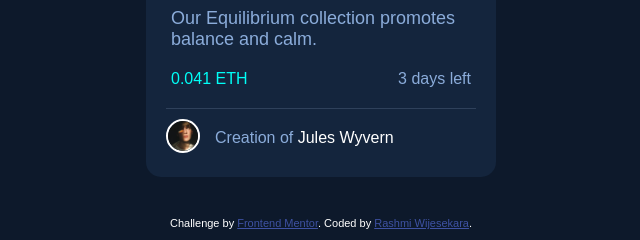
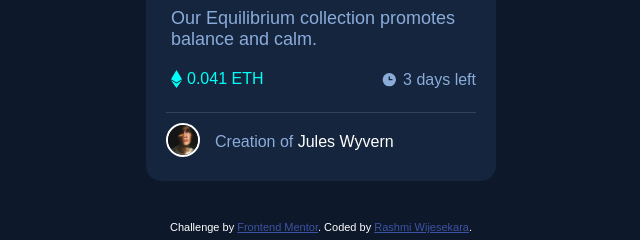
Before and after one commit to Rashmi-Wijesekara/nft-preview-card-component, a plain HTML site: page index.html in a window 1280 px wide. Shown: the part 405-645 px from the top of the page, 319-959 px from the left. Drawn offline with Linux system fonts and the light colour scheme; a web font is replaced by a local one.

Commit message:
chellenge completed

```diff
--- a/index.html
+++ b/index.html
@@ -27,13 +27,24 @@
 				Our Equilibrium collection promotes balance and calm.
 			</div>
 
-			<div class="eth">
-				0.041 ETH
+			<div class="eth-row">
+				<div class="eth-img">
+					<img src="images/icon-ethereum.svg" class="eth-img">
+				</div>
+				<div class="eth">
+					0.041 ETH
+				</div>
 			</div>
 
-			<div class="days-left">
-				3 days left
+			<div class="days-row">
+				<div class="days-img">
+					<img src="images/icon-clock.svg" class="days-img">
+				</div>
+				<div class="days-left">
+					3 days left
+				</div>
 			</div>
+
 
 			<div class= "creation-section">
 				<span class="profile-pic">
--- a/style.css
+++ b/style.css
@@ -20,7 +20,9 @@
 }
 
 /* all the elements inside the main container will get the same background color */
-.main-container > * , .creation-section > *, .text > *{
+.main-container > * , .creation-section > *,
+ .text > *, .eth-row > *, .days-row > *,
+.eth-img, .days-img{
     background: hsl(216, 50%, 16%);
 }
 
@@ -47,22 +49,32 @@
     margin: 0 0 20px 25px;
 }
 
+.eth-row {
+    grid-row: 4/5;
+    grid-column: 1/2;
+    display:flex;
+    justify-content: center;
+    width: fit-content;
+    margin-left: 25px;
+}
 .eth {
     color: hsl(178, 100%, 50%);
     font-weight: 400;
-    grid-row: 4/5;
-    grid-column: 1/2;
-    margin-left: 25px;
+    margin-left: 5px;
 }
 
+.days-row {
+    grid-column: 2/3;
+    grid-row: 4/5;
+    display:flex;
+    justify-content: right;
+    margin-right: 20px;
+}
 .days-left {
     font-size: 16px;
     font-weight: 300;
     color: hsl(215, 51%, 70%);
-    grid-column: 2/3;
-    grid-row: 4/5;
-    margin-left: auto;
-    margin-right: 25px;
+    margin-left: 5px;
 }
 
 .creation-section {
```
